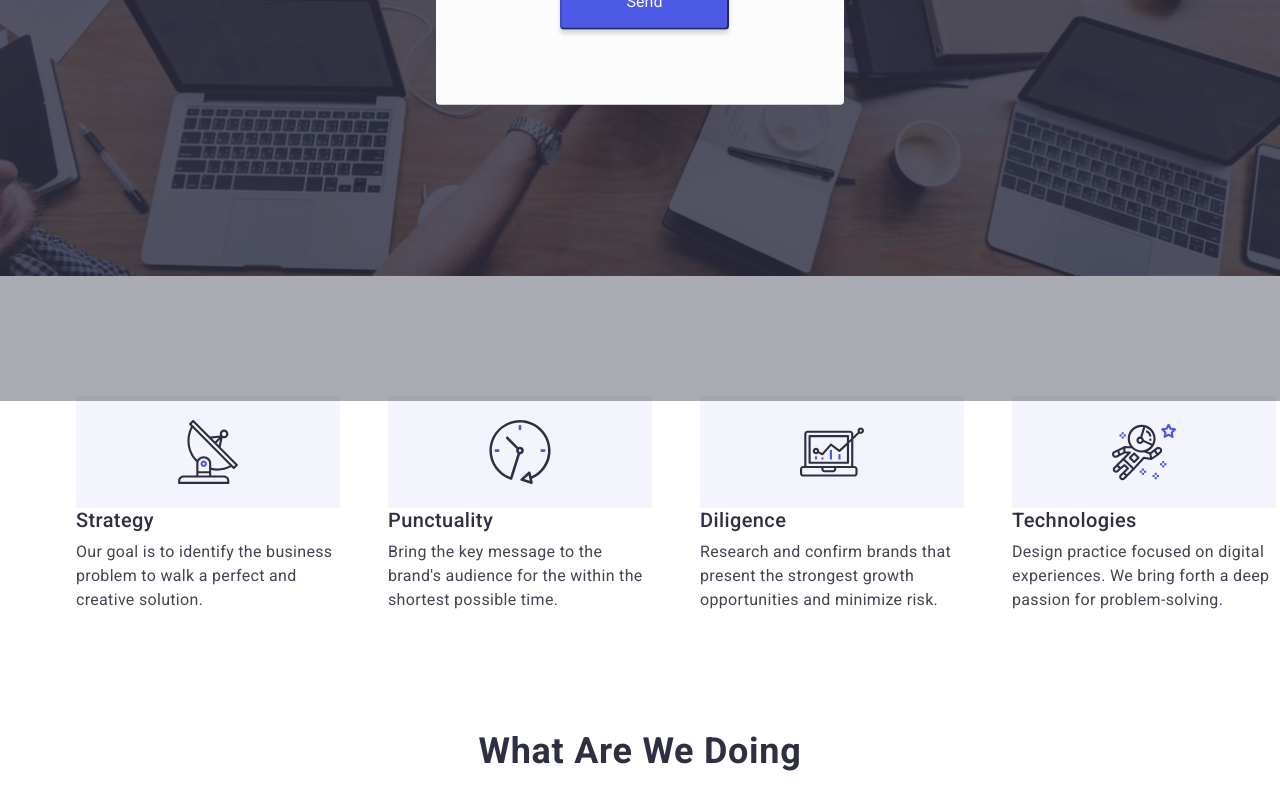
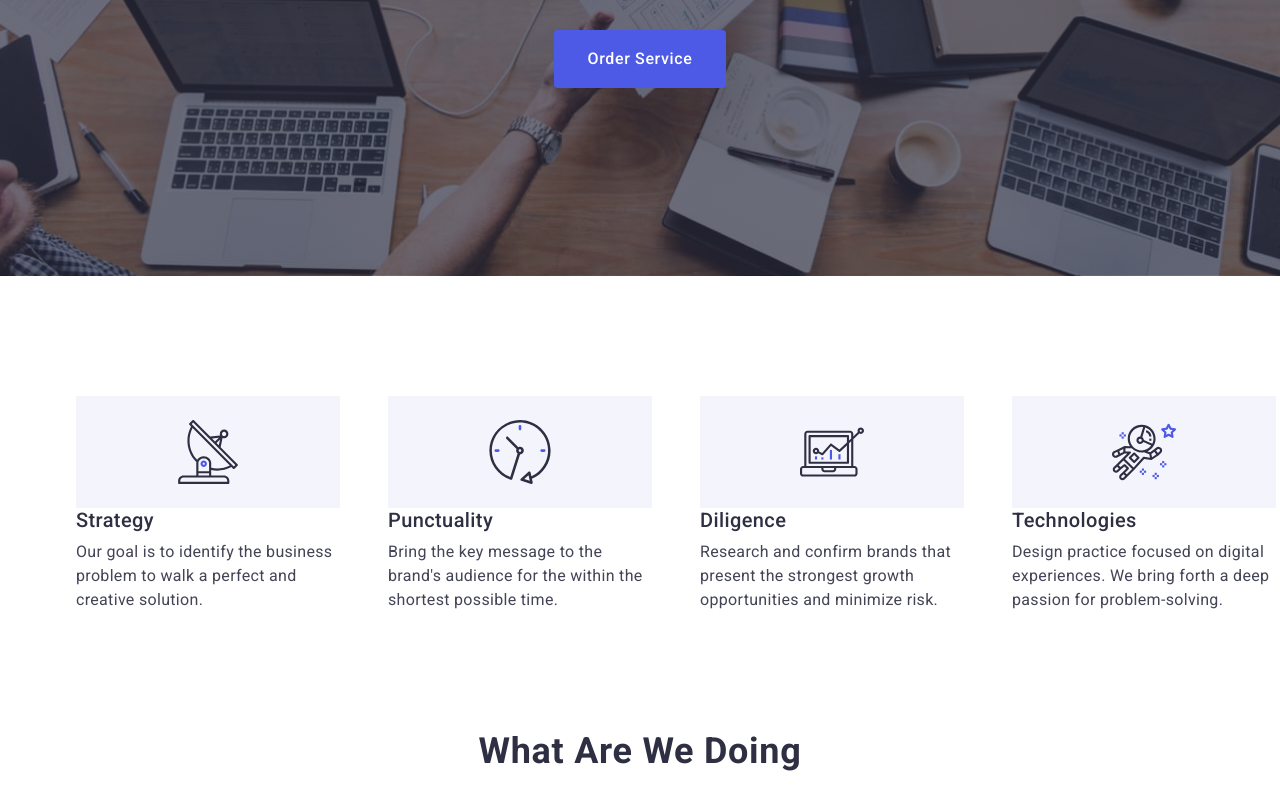
Before and after one commit to AntoninaGraur/go-it-markup-hw-05, a plain HTML site: page index.html in a window 1280 px wide. Shown: the part 399-1189 px from the top of the page. Drawn offline with nearby package versions, Linux system fonts and the light colour scheme.

Commit message:
pointer deleted

```diff
--- a/css/style.css
+++ b/css/style.css
@@ -622,8 +622,6 @@ body {
 
   opacity: 100;
 
-  pointer-events: none;
-
   transition: opacity var(--animation) linear, visibility var(--animation);
 }
 
--- a/index.html
+++ b/index.html
@@ -453,7 +453,7 @@
     </footer>
 
     <!-- Modal window-->
-    <div class="backdrop" data-modal>
+    <div class="backdrop is-hidden" data-modal>
       <div class="modal">
         <button class="modal-btn" type="button" data-modal-close>
           <svg class="modal-icon-close" width="16" height="16">
```
